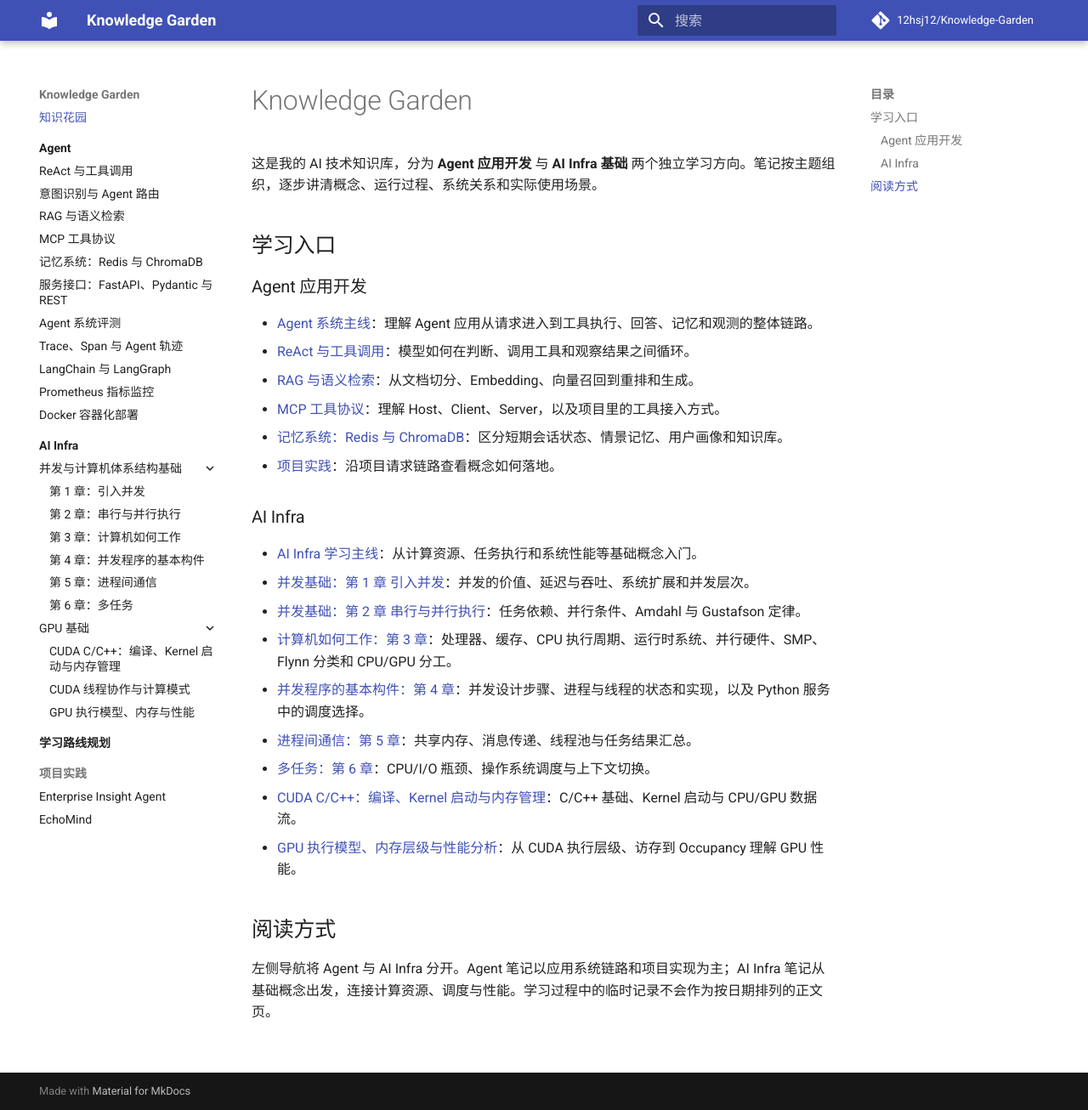
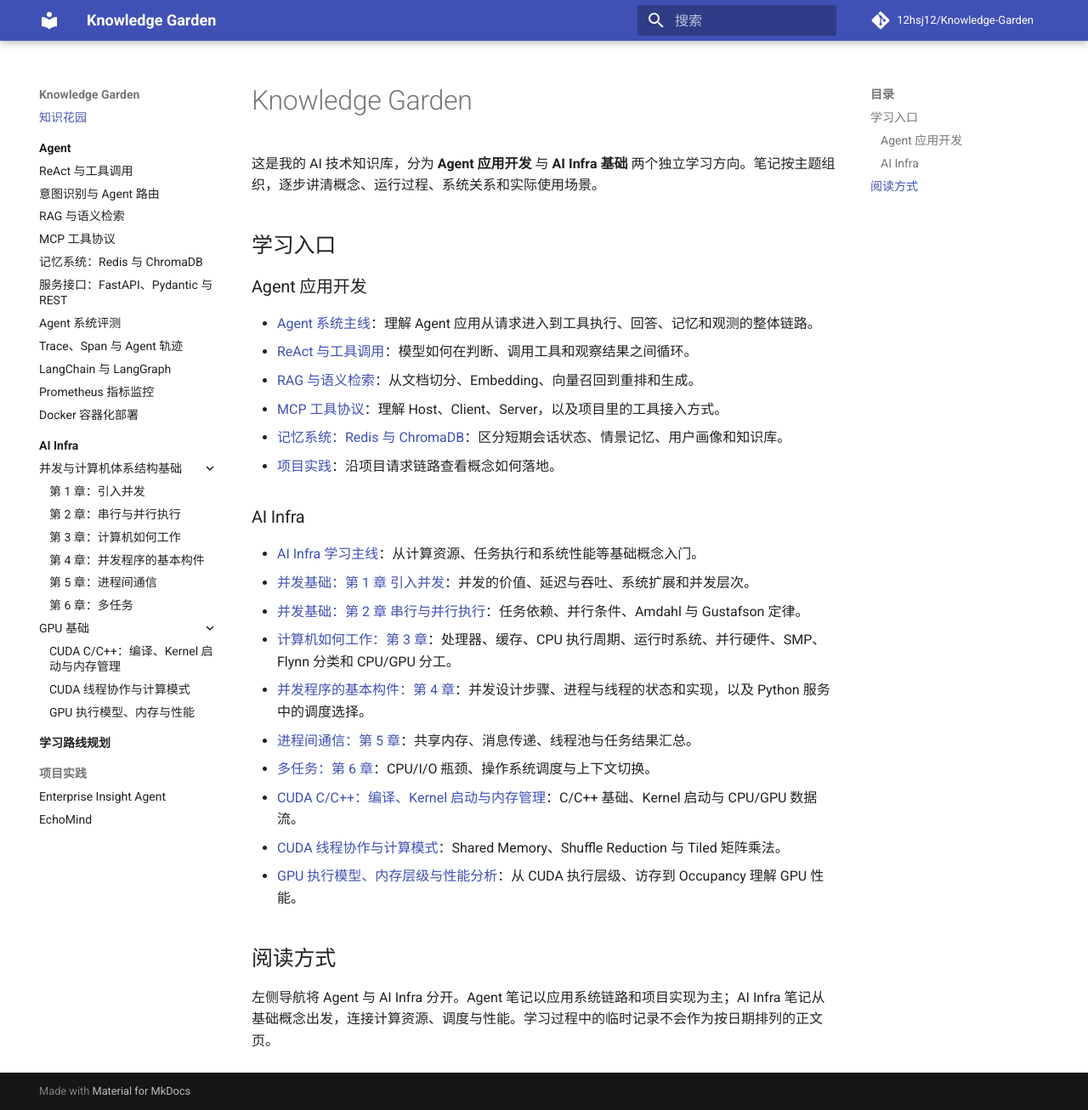
Before and after one commit to 12hsj12/Knowledge-Garden, an MkDocs documentation site: the page built from docs/index.md, in a window 1280 px wide and 1306 px high. Shown: the whole window at 85% size. Built offline with MkDocs 1.6.1 and Material for MkDocs 9.7.7, drawn with Linux system fonts in a browser that asks for light colours; comment, search, counter and statistics services are not loaded.

Commit message:
docs: add CUDA cooperation note to home page

```diff
--- a/docs/index.md
+++ b/docs/index.md
@@ -23,6 +23,7 @@
 - [进程间通信：第 5 章](ai-infra/concurrency/chapter-05.md)：共享内存、消息传递、线程池与任务结果汇总。
 - [多任务：第 6 章](ai-infra/concurrency/chapter-06.md)：CPU/I/O 瓶颈、操作系统调度与上下文切换。
 - [CUDA C/C++：编译、Kernel 启动与内存管理](ai-infra/gpu/cuda-c-cpp-memory-kernel.md)：C/C++ 基础、Kernel 启动与 CPU/GPU 数据流。
+- [CUDA 线程协作与计算模式](ai-infra/gpu/cuda-thread-cooperation-and-patterns.md)：Shared Memory、Shuffle Reduction 与 Tiled 矩阵乘法。
 - [GPU 执行模型、内存层级与性能分析](ai-infra/gpu/cuda-execution-memory-performance.md)：从 CUDA 执行层级、访存到 Occupancy 理解 GPU 性能。
 
 ## 阅读方式
```
